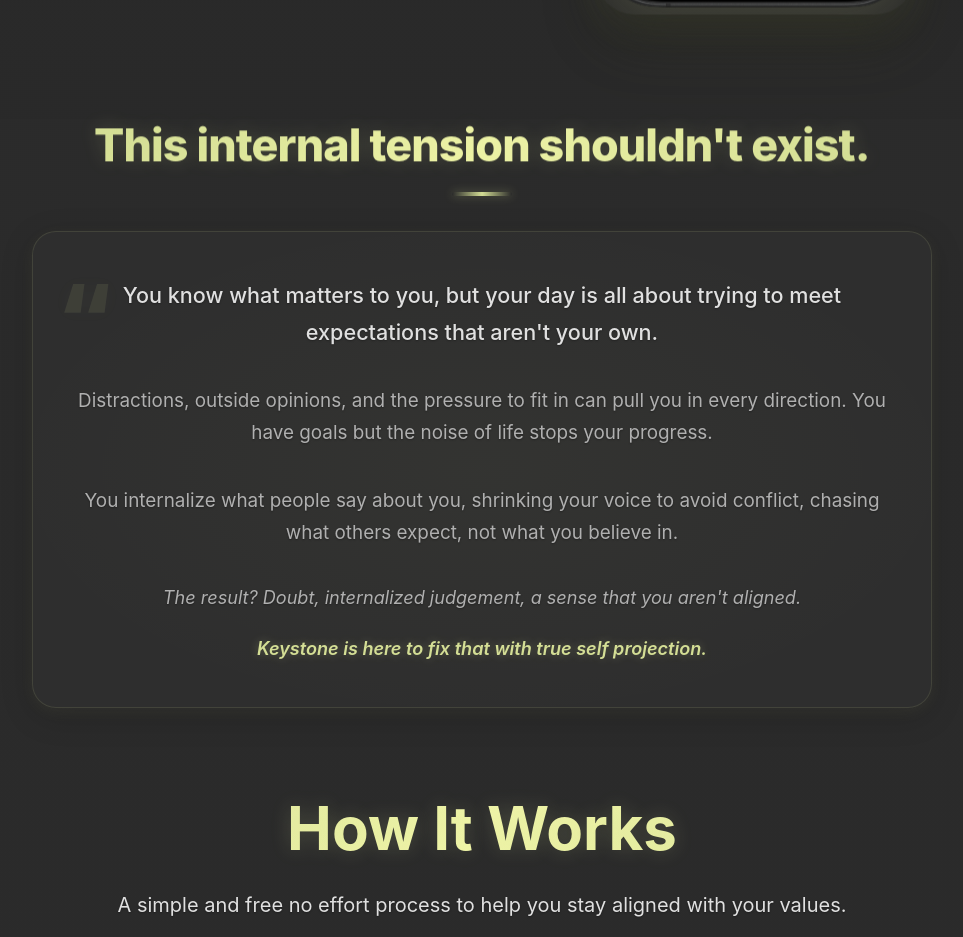
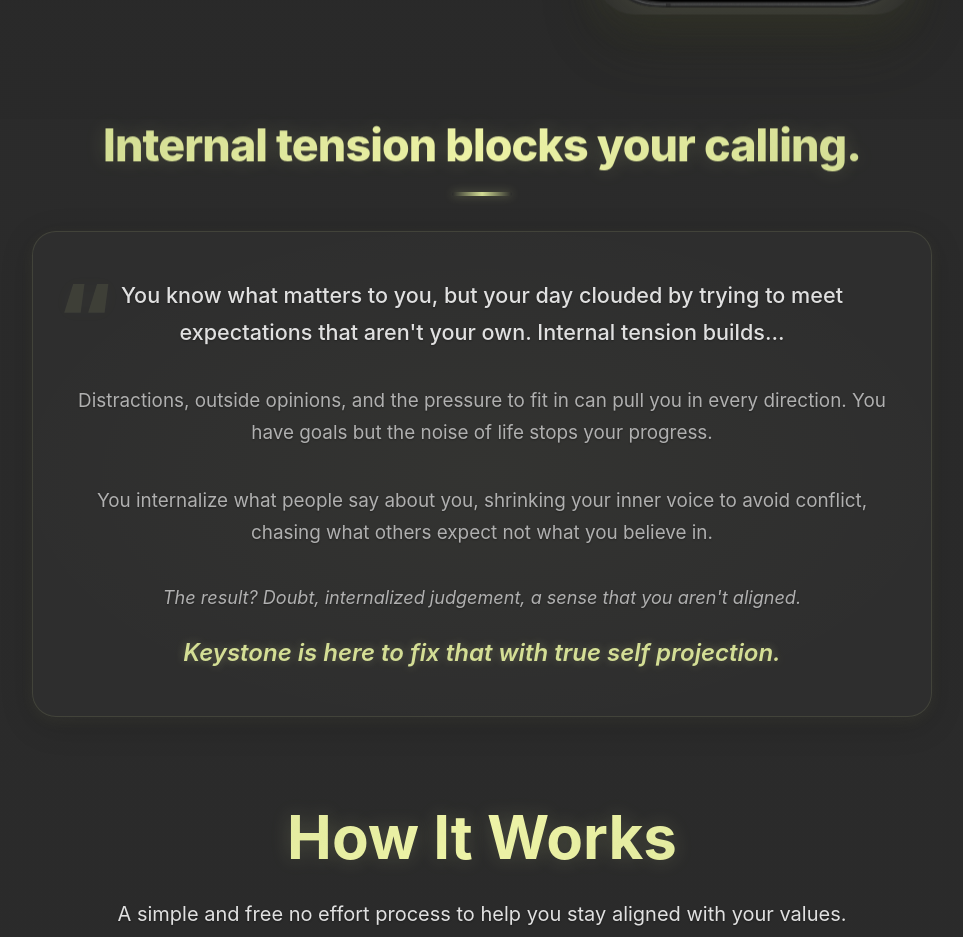
Before and after one commit to zach-redder/keystone-landingpage, a Next.js app: page / in a window 1280 px wide. Shown: the part 761-1698 px from the top of the page, without its empty margins (158-1121 px from the left). Built offline with nearby package versions, Linux system fonts and the light colour scheme.

Commit message:
Edited Problem section

```diff
--- a/components/ProblemAgitation.tsx
+++ b/components/ProblemAgitation.tsx
@@ -38,7 +38,7 @@
           WebkitTextFillColor: 'transparent',
           textShadow: '0 0 20px rgba(212, 222, 149, 0.2)'
         }}>
-          This internal tension shouldn't exist.
+          Internal tension blocks your calling.
         </h2>
         <div className="accent-divider animate-on-scroll" style={{
           width: '60px',
@@ -92,20 +92,20 @@
 
           <div style={{ position: 'relative', zIndex: 1 }}>
             <p style={{ fontSize: '1.35rem', color: '#e0e0e0', marginBottom: '2.2rem', lineHeight: 1.7, fontWeight: 500, textShadow: '0 1px 2px rgba(0, 0, 0, 0.3)' }}>
-              You know what matters to you, but your day is all about trying to meet expectations that aren't your own.
+              You know what matters to you, but your day clouded by trying to meet expectations that aren't your own. Internal tension builds...
             </p>
             <p style={{ fontSize: '1.18rem', color: '#b0b0b0', marginBottom: '2.2rem', lineHeight: 1.7, textShadow: '0 1px 2px rgba(0, 0, 0, 0.3)' }}>
               Distractions, outside opinions, and the pressure to fit in can pull you in every direction. You have goals but the noise of life stops your progress.
             </p>
             <p style={{ fontSize: '1.18rem', color: '#b0b0b0', marginBottom: '2.2rem', lineHeight: 1.7, textShadow: '0 1px 2px rgba(0, 0, 0, 0.3)' }}>
-              You internalize what people say about you, shrinking your voice to avoid conflict, chasing what others expect, not what you believe in.
+              You internalize what people say about you, shrinking your inner voice to avoid conflict, chasing what others expect not what you believe in.
             </p>
             <p style={{ fontSize: '1.13rem', color: '#b0b0b0', fontStyle: 'italic', marginBottom: 0, textShadow: '0 1px 2px rgba(0, 0, 0, 0.3)' }}>
               The result? Doubt, internalized judgement, a sense that you aren't aligned.
             </p>
             <div style={{ height: '1.5rem' }} />
             <p style={{
-              fontSize: '1.13rem',
+              fontSize: '1.5rem',
               color: 'var(--accent)',
               fontWeight: 600,
               fontStyle: 'italic',
```
